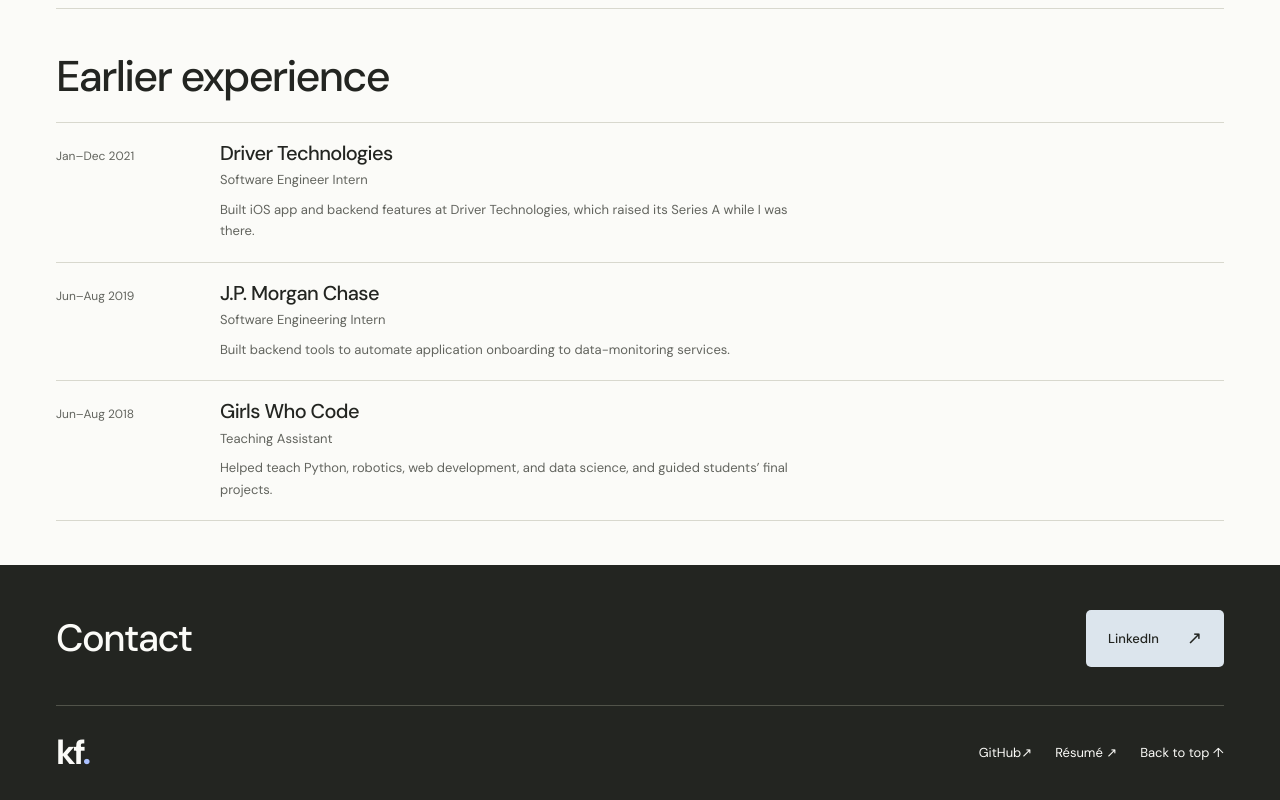
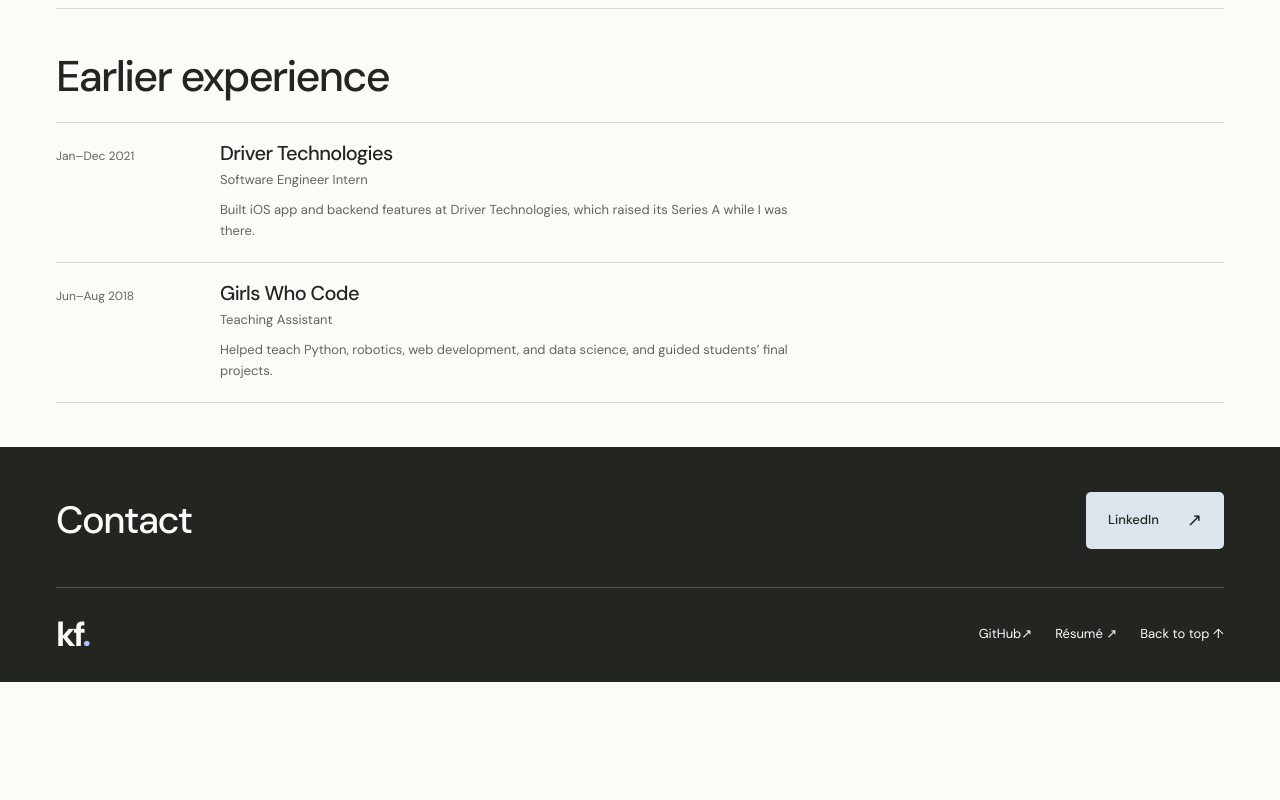
Before and after one commit to kfeinberg/kfeinberg.github.io, a website: page index.html in a window 1280 px wide. Shown: the part 2051-2851 px from the top of the page. After the commit the page ends 2733 px from the top, so only its background shows below. Drawn offline with Linux system fonts and the light colour scheme.

Commit message:
Remove JPMorgan experience and retain Girls Who Code

```diff
--- a/index.html
+++ b/index.html
@@ -333,17 +333,6 @@
             </div>
           </article>
           <article class="experience-row">
-            <p class="experience-date">Jun–Aug 2019</p>
-            <div class="experience-detail">
-              <h3>J.P. Morgan Chase</h3>
-              <p class="experience-role">Software Engineering Intern</p>
-              <p class="experience-summary">
-                Built backend tools to automate application onboarding to
-                data-monitoring services.
-              </p>
-            </div>
-          </article>
-          <article class="experience-row">
             <p class="experience-date">Jun–Aug 2018</p>
             <div class="experience-detail">
               <h3>Girls Who Code</h3>
```
Also changed, not shown: tests/browser.cjs (+2 -3 lines).
